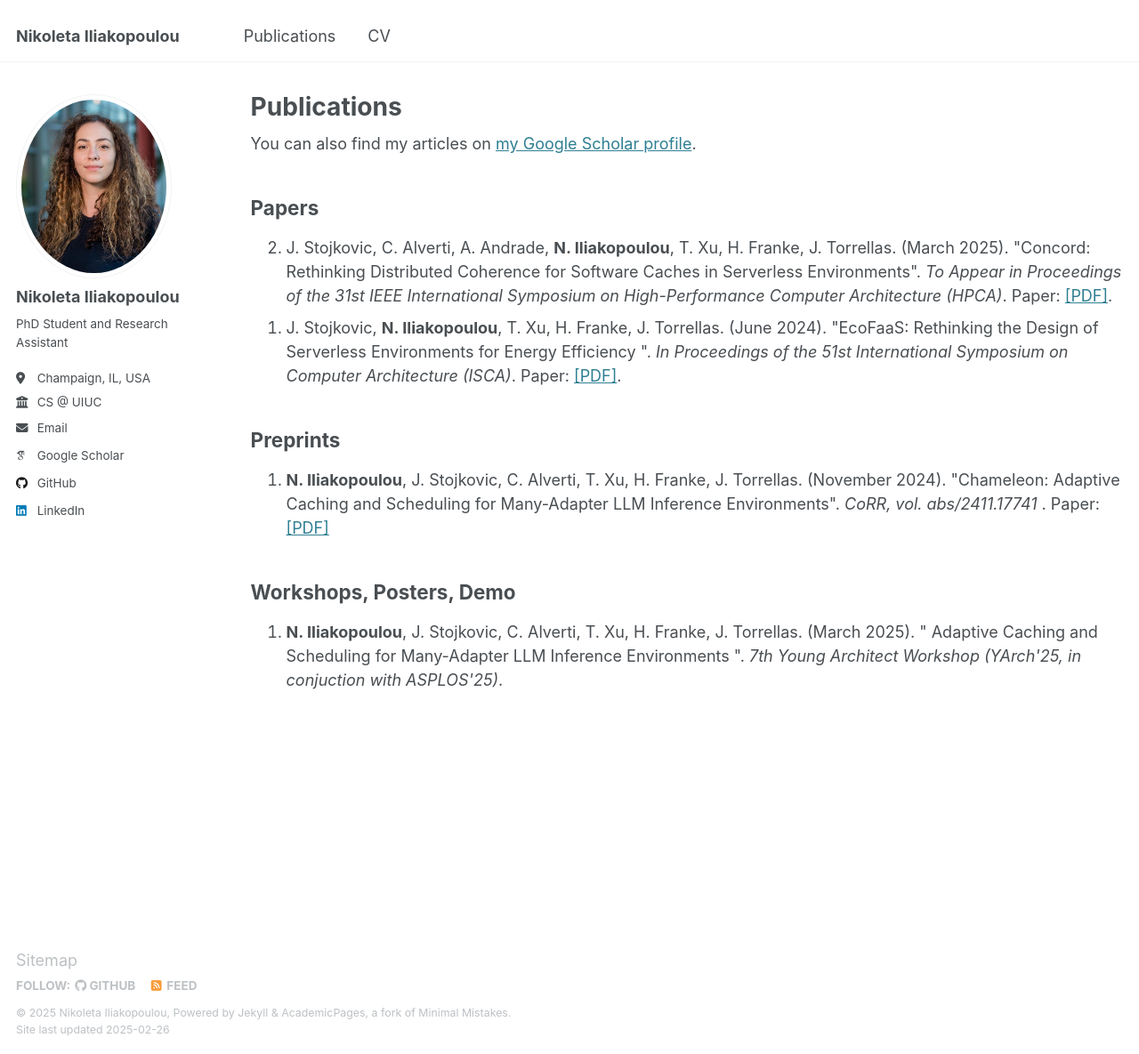
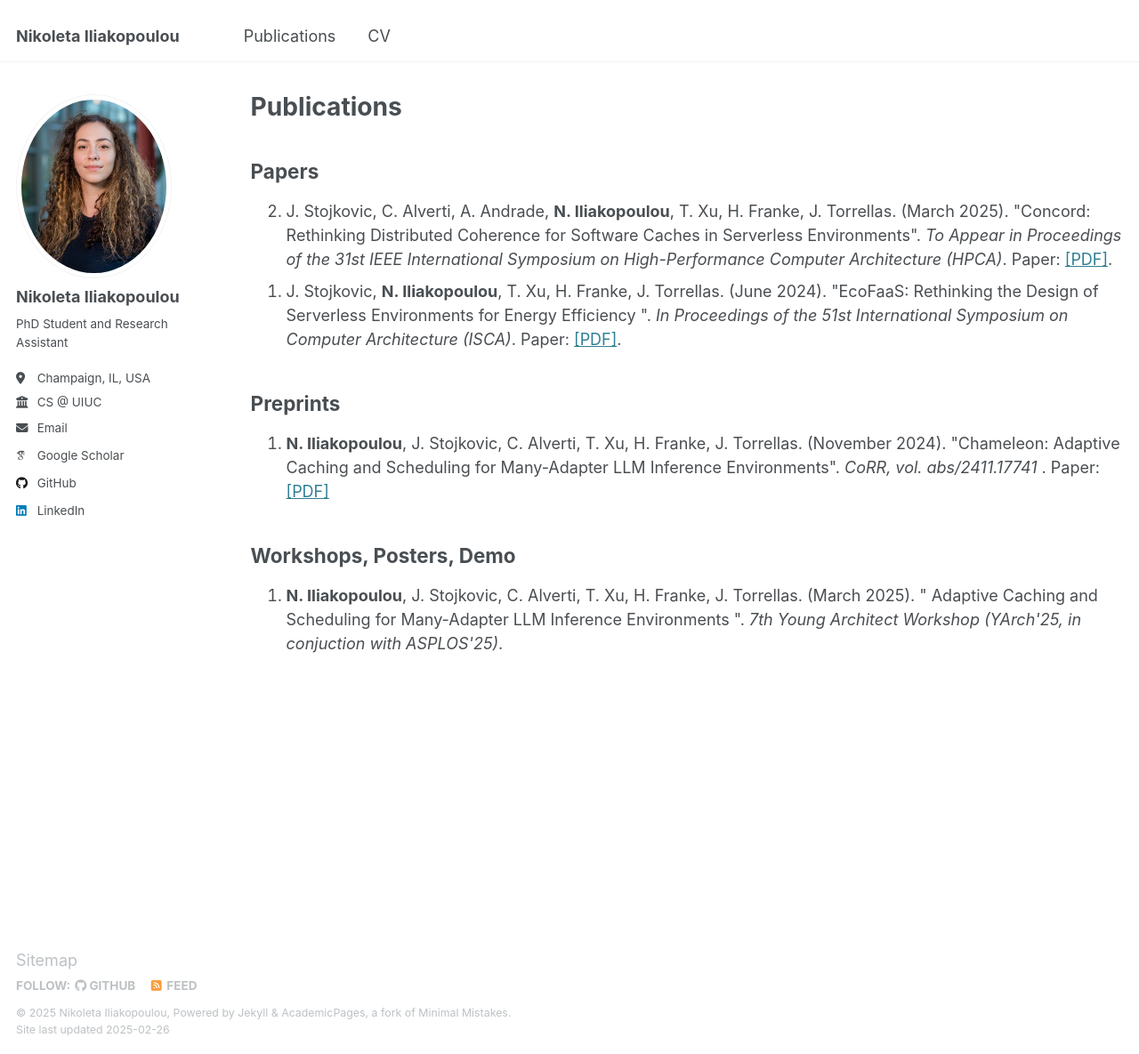
Before and after one commit to nmiliakopoulou/nmiliakopoulou.github.io, a Jekyll site: the page built from _pages/publications.md, in a window 1280 px wide and 1185 px high. Shown: the whole window at 89% size. Built offline with Jekyll 4.4.1, drawn with Linux system fonts in a browser that asks for light colours; some web fonts are replaced.

```diff
--- a/_pages/publications.md
+++ b/_pages/publications.md
@@ -5,13 +5,14 @@ permalink: /publications/
 author_profile: true
 ---
 
+<!--
 {% if site.author.googlescholar %}
   <div class="wordwrap">You can also find my articles on <a href="{{site.author.googlescholar}}">my Google Scholar profile</a>.</div>
 {% endif %}
 
 {% include base_path %}
 
-<!-- New style rendering if publication categories are defined
+ New style rendering if publication categories are defined
 {% if site.publication_category %}
   {% for category in site.publication_category  %}
     {% assign title_shown = false %}
```
